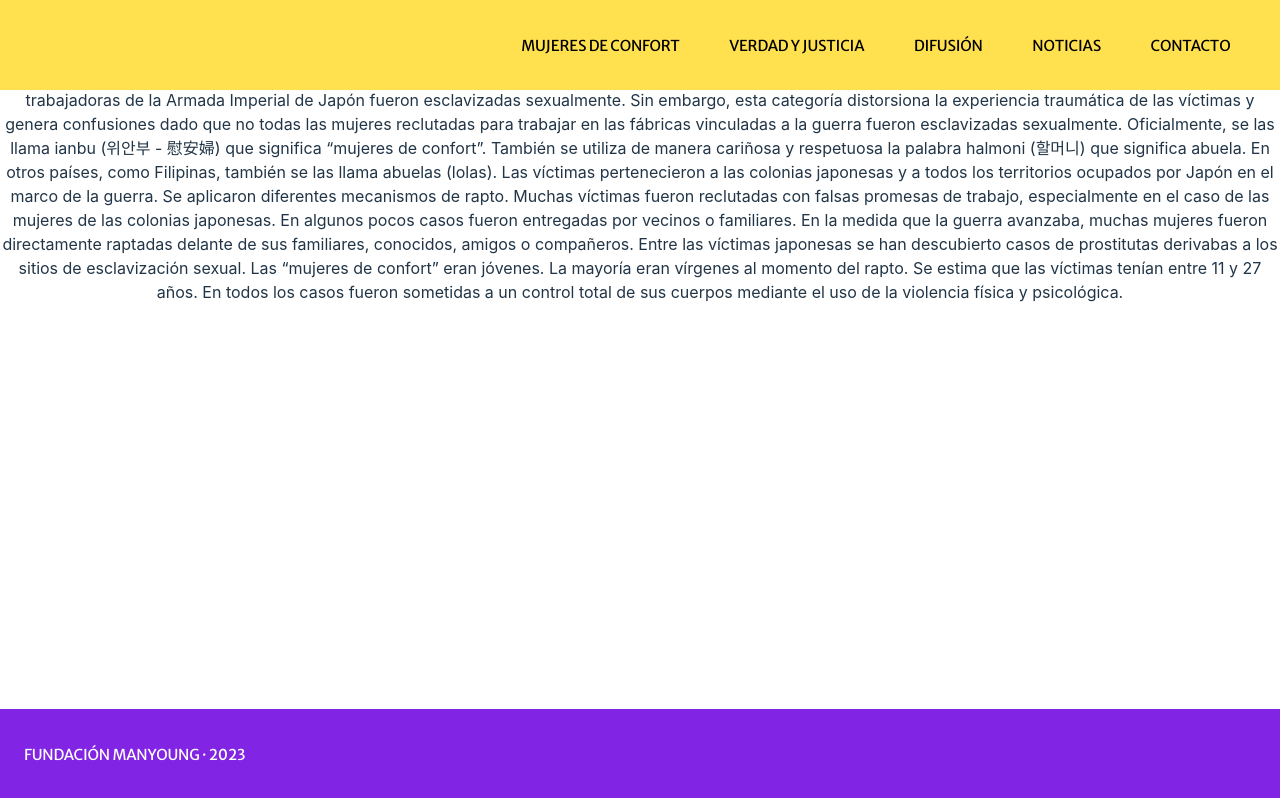
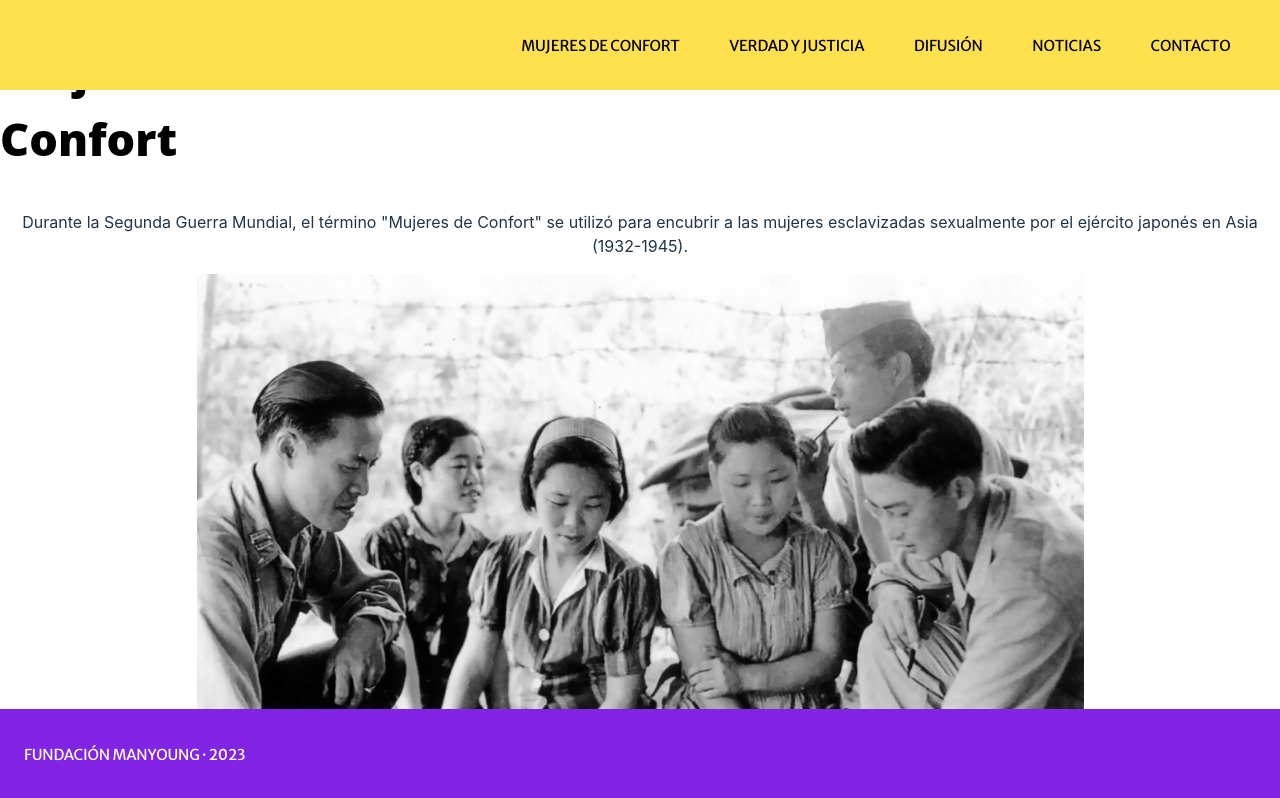
Before and after one commit to AAlejof/WWII-ComfortWomen, a React (Vite) app in the folder client/: page / in a window 1280 px wide. Shown: the top 798 px of the page. Built offline with nearby package versions, Linux system fonts and the light colour scheme.

Commit message:
add text and img

```diff
--- a/client/src/components/Home/Home.jsx
+++ b/client/src/components/Home/Home.jsx
@@ -1,18 +1,22 @@
 import style from './Home.module.css';
 import { Link } from 'react-router-dom';
 import React from 'react';
+import image from '../../assets/img/homeImg.png'
 
 const Home = () => {
     return (
         <>
-        <div>
-            <p>
-            “Mujeres de confort” es la traducción literal del término 慰安婦 utilizado por el ejército japonés para encubrir a las mujeres esclavizadas sexualmente por la Armada Imperial durante la guerra de avance de Japón en Asia (1932-1945). Es español, se las denomina también “mujeres de consuelo” o “mujeres de solaz”.
-En Corea al comienzo se las llamaba chongshindae (정신대) que significa “cuerpo de mujeres voluntarias”. Se las denominaba así porque muchas mujeres reclutadas como trabajadoras de la Armada Imperial de Japón fueron esclavizadas sexualmente. Sin embargo, esta categoría distorsiona la experiencia traumática de las víctimas y genera confusiones dado que no todas las mujeres reclutadas para trabajar en las fábricas vinculadas a la guerra fueron esclavizadas sexualmente. Oficialmente, se las llama ianbu (위안부 - 慰安婦) que significa “mujeres de confort”. También se utiliza de manera cariñosa y respetuosa la palabra halmoni (할머니) que significa abuela. En otros países, como Filipinas, también se las llama abuelas (lolas).
-Las víctimas pertenecieron a las colonias japonesas y a todos los territorios ocupados por Japón en el marco de la guerra. Se aplicaron diferentes mecanismos de rapto. Muchas víctimas fueron reclutadas con falsas promesas de trabajo, especialmente en el caso de las mujeres de las colonias japonesas. En algunos pocos casos fueron entregadas por vecinos o familiares. En la medida que la guerra avanzaba, muchas mujeres fueron directamente raptadas delante de sus familiares, conocidos, amigos o compañeros. Entre las víctimas japonesas se han descubierto casos de prostitutas derivabas a los sitios de esclavización sexual. Las “mujeres de confort” eran jóvenes. La mayoría eran vírgenes al momento del rapto. Se estima que las víctimas tenían entre 11 y 27 años. En todos los casos fueron sometidas a un control total de sus cuerpos mediante el uso de la violencia física y psicológica.
-
-            </p>
-        </div>
+            <div>
+                <div className={style.descImgDiv}>
+                    <div className={style.descDiv}>
+                        <h2 className={style.descH2}>Mujeres de <br />Confort</h2>
+                        <p className={style.descP}>Durante la Segunda Guerra Mundial, el término "Mujeres de Confort" se utilizó para encubrir a las mujeres esclavizadas sexualmente por el ejército japonés en Asia (1932-1945).</p>
+                    </div>
+                    <div>
+                        <img  className={style.descImg} src= {image} alt="Mujeres de confort" />
+                    </div>
+                </div>
+            </div>
         </>
     )
 }
```
